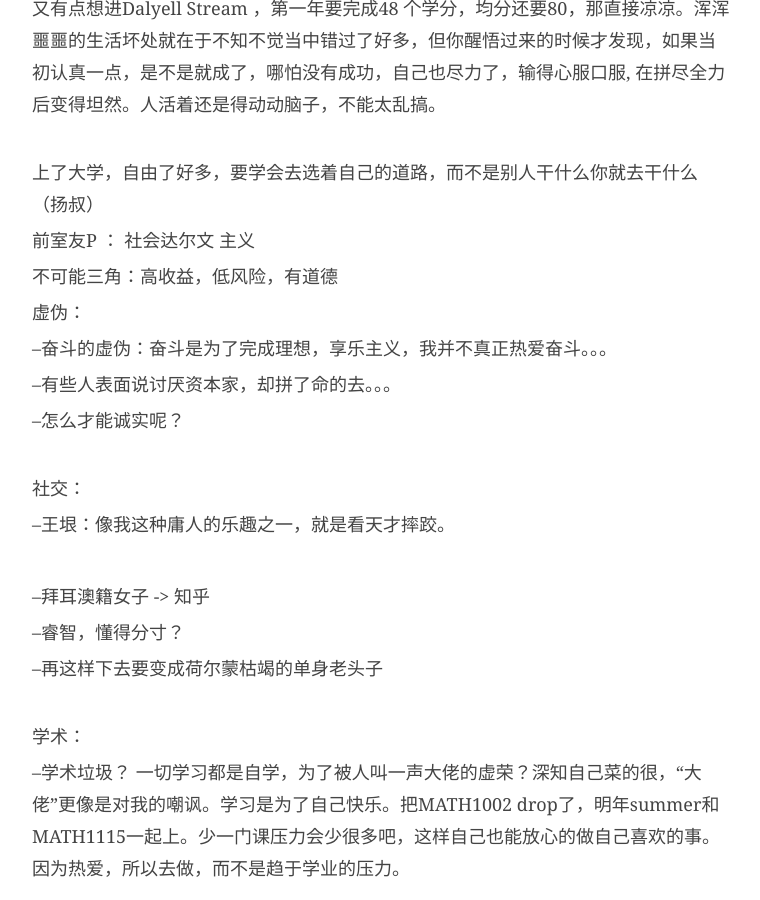
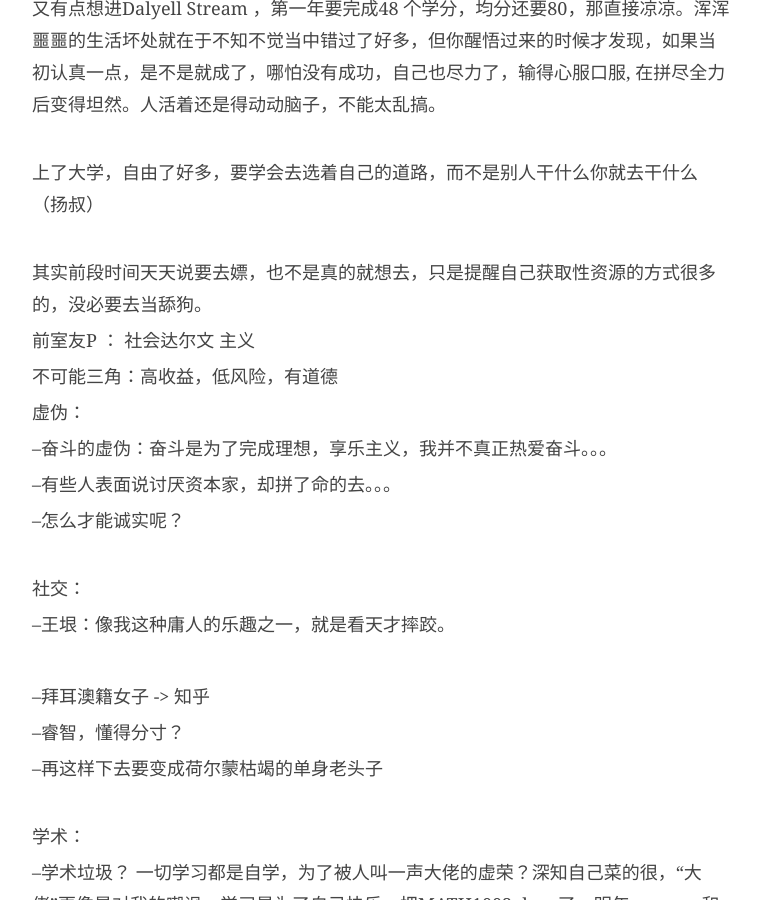
Before and after one commit to JaydenYL/JaydenYL.github.io, a Jekyll site: the page built from _posts/2020-03-19-《活着》.md, in a window 1280 px wide and 900 px high, scrolled down 1313 px. Shown: the whole window, without its empty margins (258-1018 px from the left). Built offline with Jekyll 4.4.1, drawn with Linux system fonts in a browser that asks for light colours; comment, search, counter and statistics services are not loaded.

Commit message:
Update 2020-03-19-《活着》.md

```diff
--- a/_posts/2020-03-19-《活着》.md
+++ b/_posts/2020-03-19-《活着》.md
@@ -50,7 +50,7 @@ catalog: true
 
 <br>上了大学，自由了好多，要学会去选着自己的道路，而不是别人干什么你就去干什么（扬叔）
 
-
+<br>其实前段时间天天说要去嫖，也不是真的就想去，只是提醒自己获取性资源的方式很多的，没必要去当舔狗。
 
 
 
```
